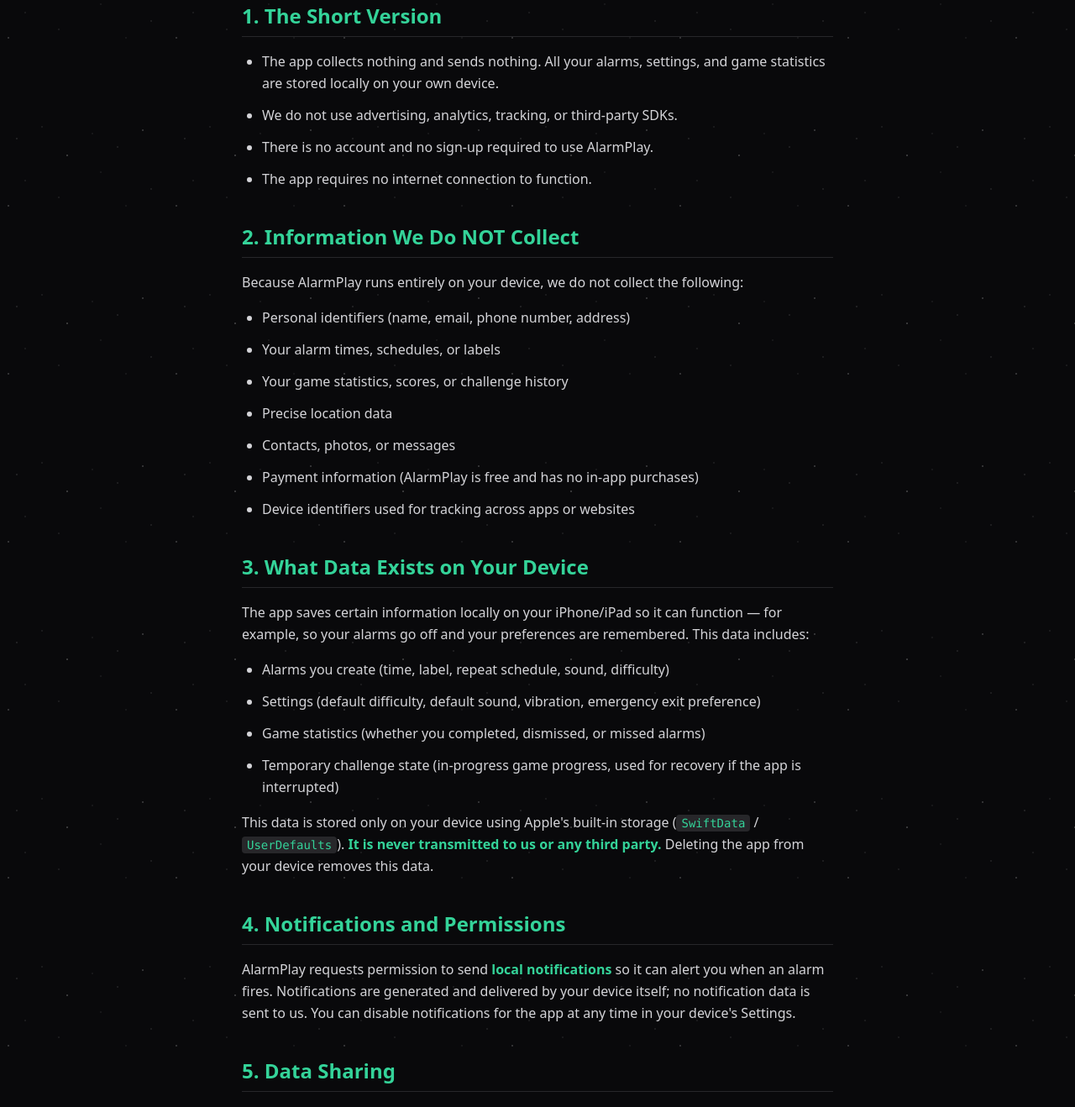
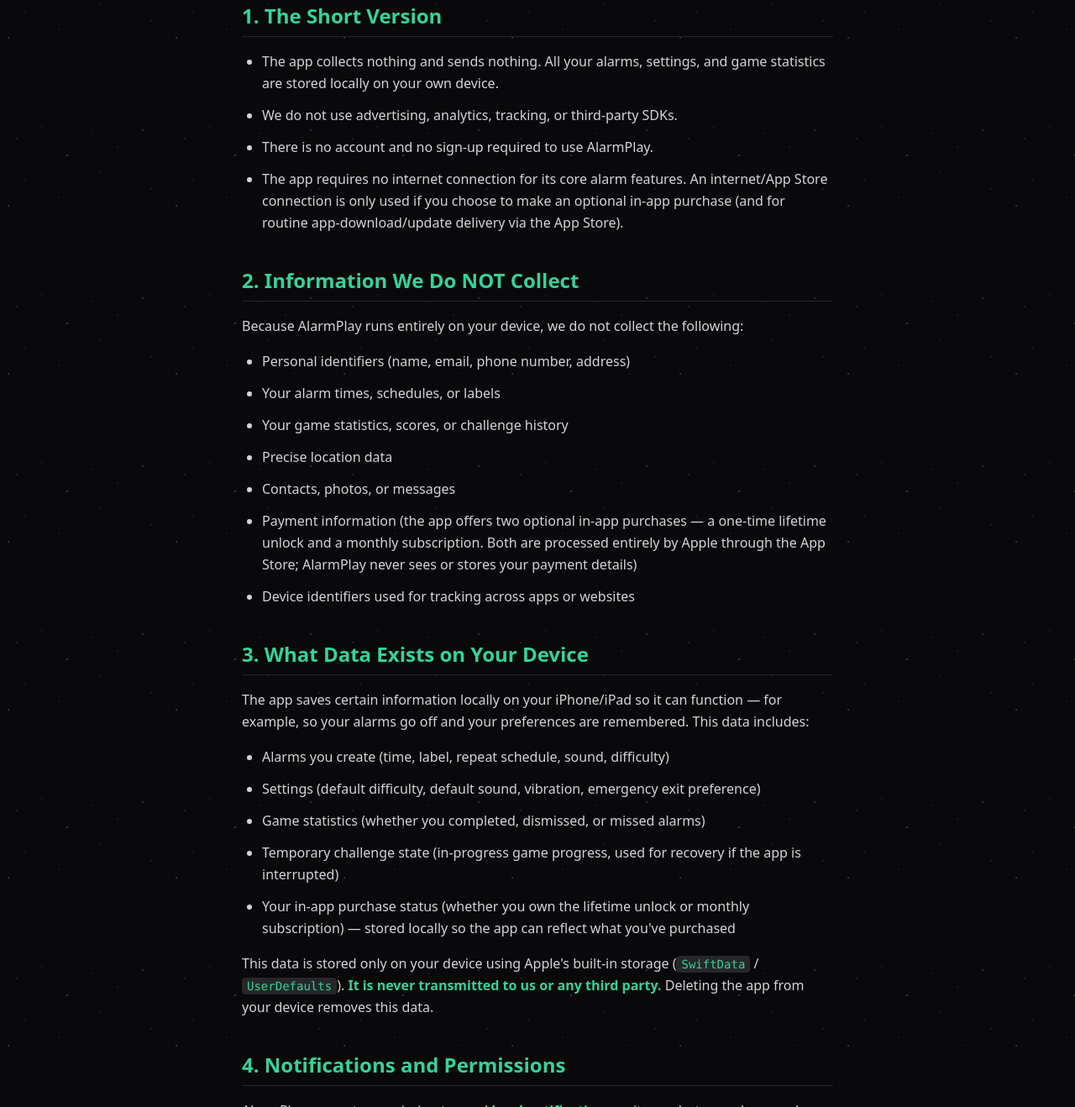
Before and after one commit to AIJToday/AlarmPlay-Website, a website: page privacy.html in a window 1280 px wide. Shown: the part 465-1783 px from the top of the page at 84% size. Drawn offline with nearby package versions, Linux system fonts and the light colour scheme.

Commit message:
Update privacy policy to reflect in-app purchases (lifetime + monthly sub; payments handled by Apple)

```diff
--- a/privacy.html
+++ b/privacy.html
@@ -94,7 +94,7 @@
                 <li>The app collects nothing and sends nothing. All your alarms, settings, and game statistics are stored locally on your own device.</li>
                 <li>We do not use advertising, analytics, tracking, or third-party SDKs.</li>
                 <li>There is no account and no sign-up required to use AlarmPlay.</li>
-                <li>The app requires no internet connection to function.</li>
+                <li>The app requires no internet connection for its core alarm features. An internet/App Store connection is only used if you choose to make an optional in-app purchase (and for routine app-download/update delivery via the App Store).</li>
             </ul>
 
             <!-- 2 -->
@@ -106,7 +106,7 @@
                 <li>Your game statistics, scores, or challenge history</li>
                 <li>Precise location data</li>
                 <li>Contacts, photos, or messages</li>
-                <li>Payment information (AlarmPlay is free and has no in-app purchases)</li>
+                <li>Payment information (the app offers two optional in-app purchases — a one-time lifetime unlock and a monthly subscription. Both are processed entirely by Apple through the App Store; AlarmPlay never sees or stores your payment details)</li>
                 <li>Device identifiers used for tracking across apps or websites</li>
             </ul>
 
@@ -121,6 +121,7 @@
                 <li>Settings (default difficulty, default sound, vibration, emergency exit preference)</li>
                 <li>Game statistics (whether you completed, dismissed, or missed alarms)</li>
                 <li>Temporary challenge state (in-progress game progress, used for recovery if the app is interrupted)</li>
+                <li>Your in-app purchase status (whether you own the lifetime unlock or monthly subscription) — stored locally so the app can reflect what you've purchased</li>
             </ul>
             <p class="mt-4 text-zinc-300 leading-relaxed">
                 This data is stored only on your device using Apple's built-in storage
```
